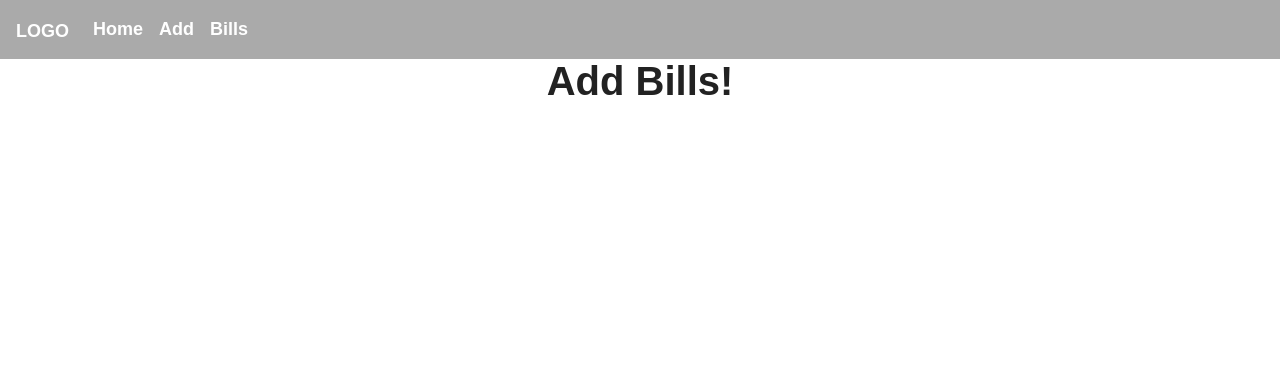
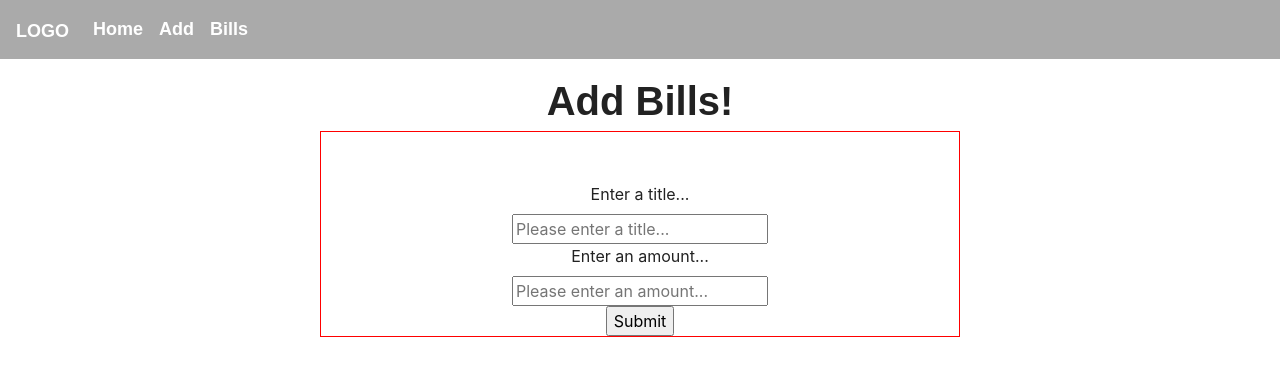
Before and after one commit to ChrisJonathan22/Bill-Tracker, a React (Create React App) app in the folder bill-tracker/: page /add in a window 1280 px wide. Shown: the top 376 px of the page. Built offline with nearby package versions, Linux system fonts and the light colour scheme; a web font is replaced by a local one.

Commit message:
I've started working on the Add page, I've added a form, some input elements and a submit button.

```diff
--- a/bill-tracker/src/components/Add/add.css
+++ b/bill-tracker/src/components/Add/add.css
@@ -0,0 +1,18 @@
+/* Add bills styles */
+#add h1 {
+    padding-top: 20px;
+}
+
+/* Form styles */
+#form-holder {
+    border: 1px red solid;
+    padding-top: 50px;
+    width: 50%;
+    margin: 0 auto;
+}
+
+label {
+    /* text-align: center; */
+    display: block;
+    text-align-last: center;
+  }
--- a/bill-tracker/src/components/Add/add.js
+++ b/bill-tracker/src/components/Add/add.js
@@ -9,7 +9,20 @@ class Add extends Component {
     render() {
         return (
             <div>
-                <h1>Add Bills!</h1>
+                <section id="add">
+                    <h1>Add Bills!</h1>
+                </section>
+                <section id="form-holder">
+                    <form method ="POST" action="http://localhost:5000/add" enctype="multipart/form-data">
+                        <label for="title" class="label">Enter a title...</label>
+                        <input type="text" name="title" class="fields" placeholder="Please enter a title..." autocomplete="off" required/>
+                        <br/>
+                        <label for="amount" class="label">Enter an amount...</label>
+                        <input type="text" name="amount" class="fields" placeholder="Please enter an amount..." autocomplete="off" required/>
+                        <br/>
+                        <input type="submit" value="Submit" id="button"></input>
+                    </form>
+                </section>
             </div>
         );
     }
```
